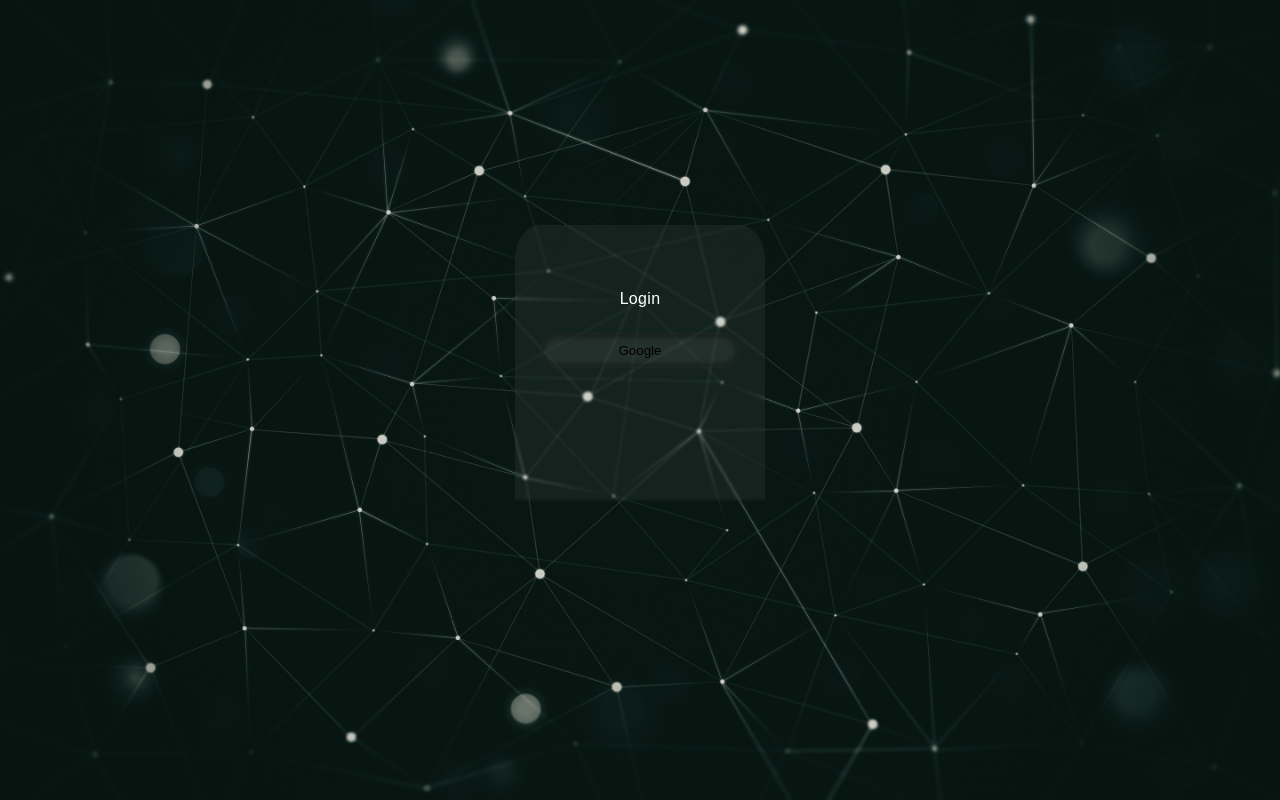
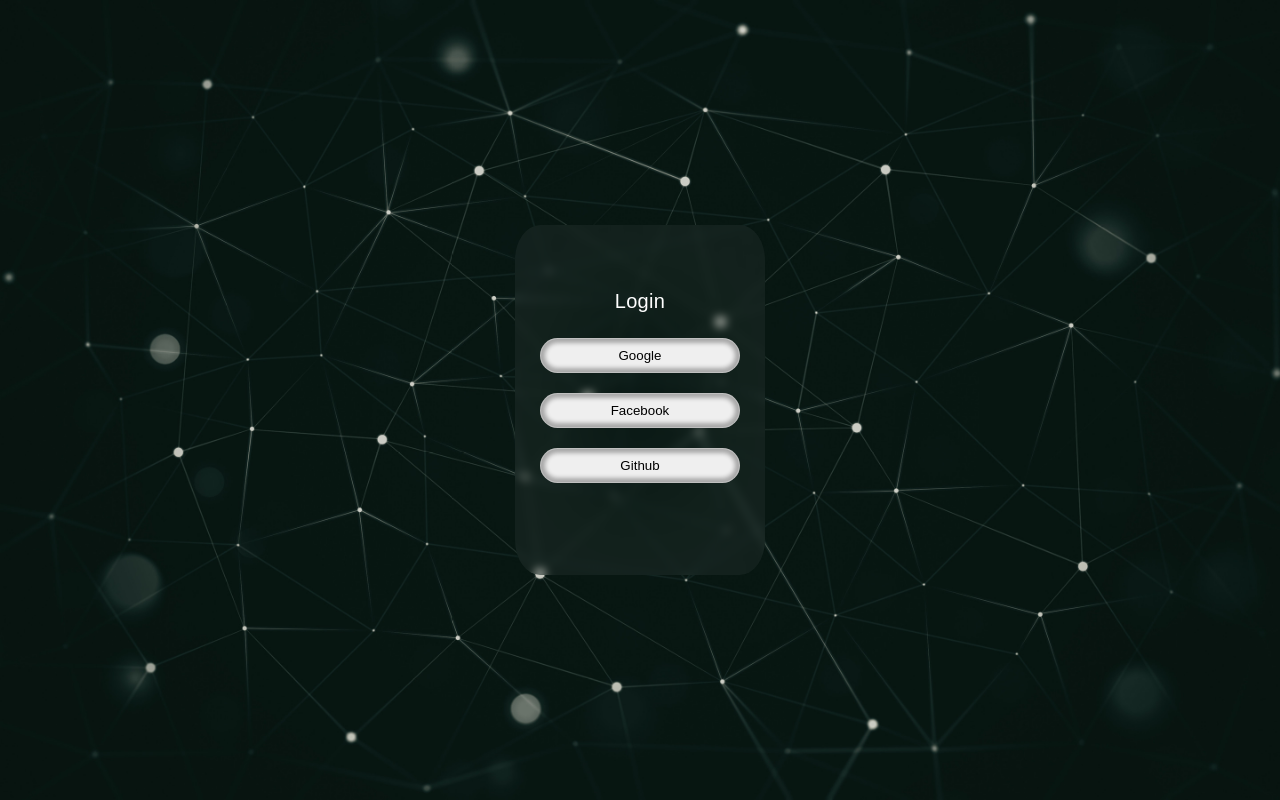
Before and after one commit to suyash-patil/healdevs, a React (Create React App) app: page /login in a window 1280 px wide. Built offline with nearby package versions, Linux system fonts and the light colour scheme; no server answers.

Commit message:
Login page updated

```diff
--- a/src/auth/Login.js
+++ b/src/auth/Login.js
@@ -25,6 +25,12 @@ const Login = ({ history, user, setUser }) => {
             <button class="glass" onClick={googleLogin}>
               Google
           </button>
+          <button class="glass" onClick={googleLogin}>
+              Facebook
+          </button>
+          <button class="glass" onClick={googleLogin}>
+              Github
+          </button>
           </div>
         </div>
       </div>
--- a/src/auth/login.css
+++ b/src/auth/login.css
@@ -27,15 +27,15 @@
 .blurred-box:after {
   content: "";
   width: 300px;
-  height: 300px;
+  height: 400px;
   background: inherit;
   position: absolute;
   left: -25px;
   right: 0;
   top: -25px;
   bottom: 0;
-  box-shadow: inset 0 0 200px 200px rgba(255, 255, 255, 0.05);
-  filter: blur(1px);
+  box-shadow: inset 0 0 100px 100px rgba(255, 255, 255, 0.05);
+  filter: blur(5px);
 }
 
 .user-login-box {
@@ -50,6 +50,7 @@
 }
 
 .user-name {
+  font-size: 20px;
   margin-top: 15px;
   margin-bottom: 15px;
   color: white;
@@ -58,45 +59,12 @@
 .glass {
   display: inline-block;
   margin: 10px;
-  background-color: rgba(216, 216, 216, 0.07);
   border: solid 1px rgba(0, 0, 0, 0.2);
   padding: 9px;
   -webkit-border-radius: 50px;
   border-radius: 50px;
   -webkit-box-shadow: inset 0px 4px 4px 0px rgba(0, 0, 0, 0.3);
   box-shadow: inset 0px 0px 4px 4px rgba(0, 0, 0, 0.3);
-}
-.glass span {
-  display: inline-block;
-  -webkit-border-radius: 50px;
-  border-radius: 50px;
-  color: white;
-  border: solid 1px #3f8971;
-  padding: 10px 20px;
-  text-shadow: 0px -1px 0px #3f8971;
-  filter: dropshadow(color=#3f8971, offx=0, offy=-1);
-  background: #56bc9a;
-  background: -moz-linear-gradient(top, #56bc9a 0%, #2f8355 100%); /* FF3.6+ */
-  background: -webkit-gradient(
-    linear,
-    left top,
-    left bottom,
-    color-stop(0%, #56bc9a),
-    color-stop(100%, #2f8355)
-  );
-  background: -webkit-linear-gradient(
-    top,
-    #56bc9a 0%,
-    #2f8355 100%
-  );
-  background: -o-linear-gradient(
-    top,
-    #56bc9a 0%,
-    #2f8355 100%
-  );
-  background: -ms-linear-gradient(top, #56bc9a 0%, #2f8355 100%); /* IE10+ */
-  background: linear-gradient(to bottom, #56bc9a 0%, #2f8355 100%); /* W3C */
-  filter: progid:DXImageTransform.Microsoft.gradient( startColorstr='#56bc9a', endColorstr='#2f8355', GradientType=0 ); /* IE6-9 */
 }
 .glass:hover{
   background: #8bd1ba;
```
